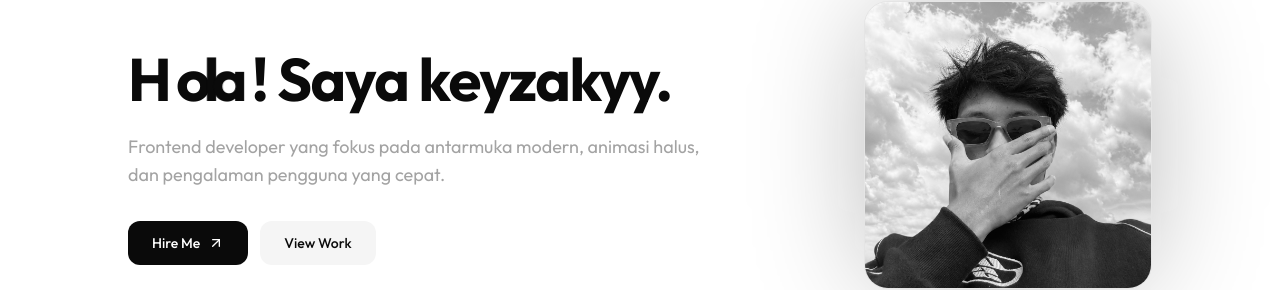
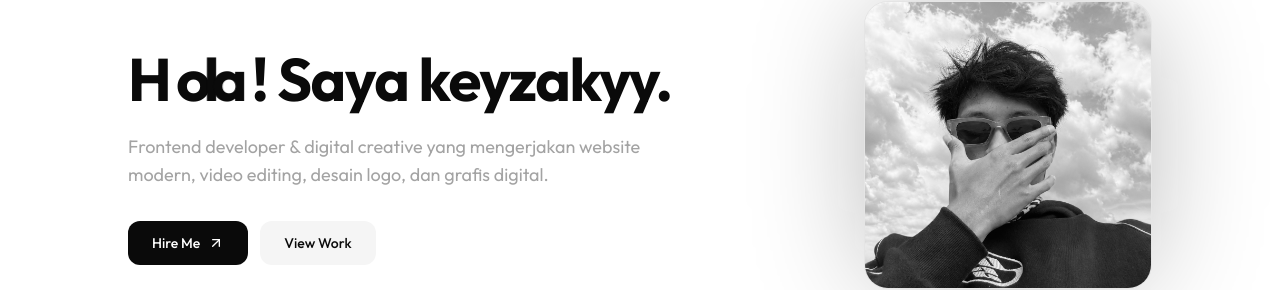
Before and after one commit to keyzakyy-dev/portofolio-keyy, a React (Vite) app: page / in a window 1280 px wide. Shown: the part 99-389 px from the top of the page. Built offline with nearby package versions, Linux system fonts and the light colour scheme.

Commit message:
fix: update button styles for consistency across multiple pages

```diff
--- a/src/components/Hero.jsx
+++ b/src/components/Hero.jsx
@@ -168,8 +168,7 @@ export default function Hero({ onNavigate }) {
           {/* Sub-heading */}
           <MotionEffect delay={0.3}>
             <p className="mt-5 max-w-xl px-2 text-sm text-[var(--color-muted)] sm:mt-6 sm:px-0 sm:text-lg">
-              Frontend developer yang fokus pada antarmuka modern, animasi halus, dan
-              pengalaman pengguna yang cepat.
+              Frontend developer & digital creative yang mengerjakan website modern, video editing, desain logo, dan grafis digital.
             </p>
           </MotionEffect>
 
--- a/src/pages/ContactPage.jsx
+++ b/src/pages/ContactPage.jsx
@@ -63,7 +63,7 @@ export default function ContactPage({ onBack }) {
         type="button"
         onClick={onBack}
         {...inView(0)}
-        className="group mb-8 inline-flex cursor-pointer items-center gap-2 rounded-xl border border-[var(--color-border)] bg-[var(--color-surface-alt)] px-4 py-2 text-sm font-medium text-[var(--color-primary)] transition-all hover:border-[var(--color-primary)]/40 hover:bg-[var(--color-surface)]"
+        className="group mb-8 inline-flex cursor-pointer items-center gap-2 rounded-xl bg-[var(--color-surface-alt)] px-4 py-2 text-sm font-medium text-[var(--color-primary)] transition-all hover:border-[var(--color-primary)]/40 hover:bg-[var(--color-surface)]"
       >
         <ArrowLeft size={16} className="transition-transform group-hover:-translate-x-0.5" />
         <span>Kembali ke Beranda</span>
--- a/src/pages/ResumePage.jsx
+++ b/src/pages/ResumePage.jsx
@@ -211,7 +211,7 @@ export default function ResumePage({ onBack }) {
         type="button"
         onClick={onBack}
         {...inView(0)}
-        className="no-print group mb-8 inline-flex cursor-pointer items-center gap-2 rounded-xl border border-[var(--color-border)] bg-[var(--color-surface-alt)] px-4 py-2 text-sm font-medium text-[var(--color-primary)] transition-all hover:border-[var(--color-primary)]/40 hover:bg-[var(--color-surface)]"
+        className="no-print group mb-8 inline-flex cursor-pointer items-center gap-2 rounded-xl bg-[var(--color-surface-alt)] px-4 py-2 text-sm font-medium text-[var(--color-primary)] transition-all hover:border-[var(--color-primary)]/40 hover:bg-[var(--color-surface)]"
       >
         <ArrowLeft size={16} className="transition-transform group-hover:-translate-x-0.5" />
         <span>Kembali ke Beranda</span>
--- a/src/pages/ServicesPage.jsx
+++ b/src/pages/ServicesPage.jsx
@@ -59,7 +59,7 @@ export default function ServicesPage({ onBack }) {
         type="button"
         onClick={onBack}
         {...inView(0)}
-        className="group mb-8 inline-flex cursor-pointer items-center gap-2 rounded-xl border border-[var(--color-border)] bg-[var(--color-surface-alt)] px-4 py-2 text-sm font-medium text-[var(--color-primary)] transition-all hover:border-[var(--color-primary)]/40 hover:bg-[var(--color-surface)]"
+        className="group mb-8 inline-flex cursor-pointer items-center gap-2 rounded-xl bg-[var(--color-surface-alt)] px-4 py-2 text-sm font-medium text-[var(--color-primary)] transition-all hover:border-[var(--color-primary)]/40 hover:bg-[var(--color-surface)]"
       >
         <ArrowLeft size={16} className="transition-transform group-hover:-translate-x-0.5" />
         <span>Kembali ke Beranda</span>
--- a/src/pages/WorkPage.jsx
+++ b/src/pages/WorkPage.jsx
@@ -58,7 +58,7 @@ export default function WorkPage({ onBack }) {
         type="button"
         onClick={onBack}
         {...inView(0)}
-        className="group mb-10 inline-flex cursor-pointer items-center gap-2 rounded-xl border border-[var(--color-border)] bg-[var(--color-surface-alt)] px-4 py-2 text-sm font-medium text-[var(--color-primary)] transition-all hover:border-[var(--color-primary)]/40"
+        className="group mb-10 inline-flex cursor-pointer items-center gap-2 rounded-xl bg-[var(--color-surface-alt)] px-4 py-2 text-sm font-medium text-[var(--color-primary)] transition-all hover:border-[var(--color-primary)]/40"
       >
         <ArrowLeft size={16} className="transition-transform group-hover:-translate-x-0.5" />
         Kembali ke Beranda
```
